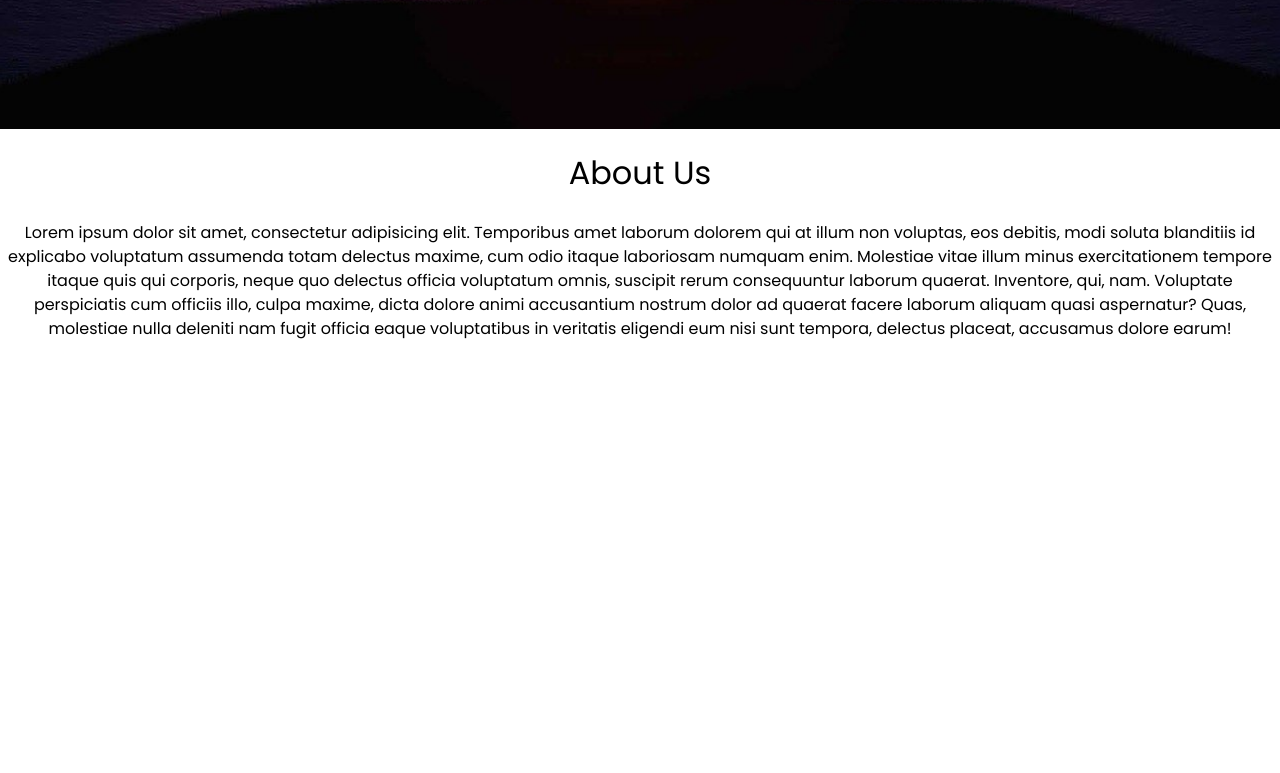
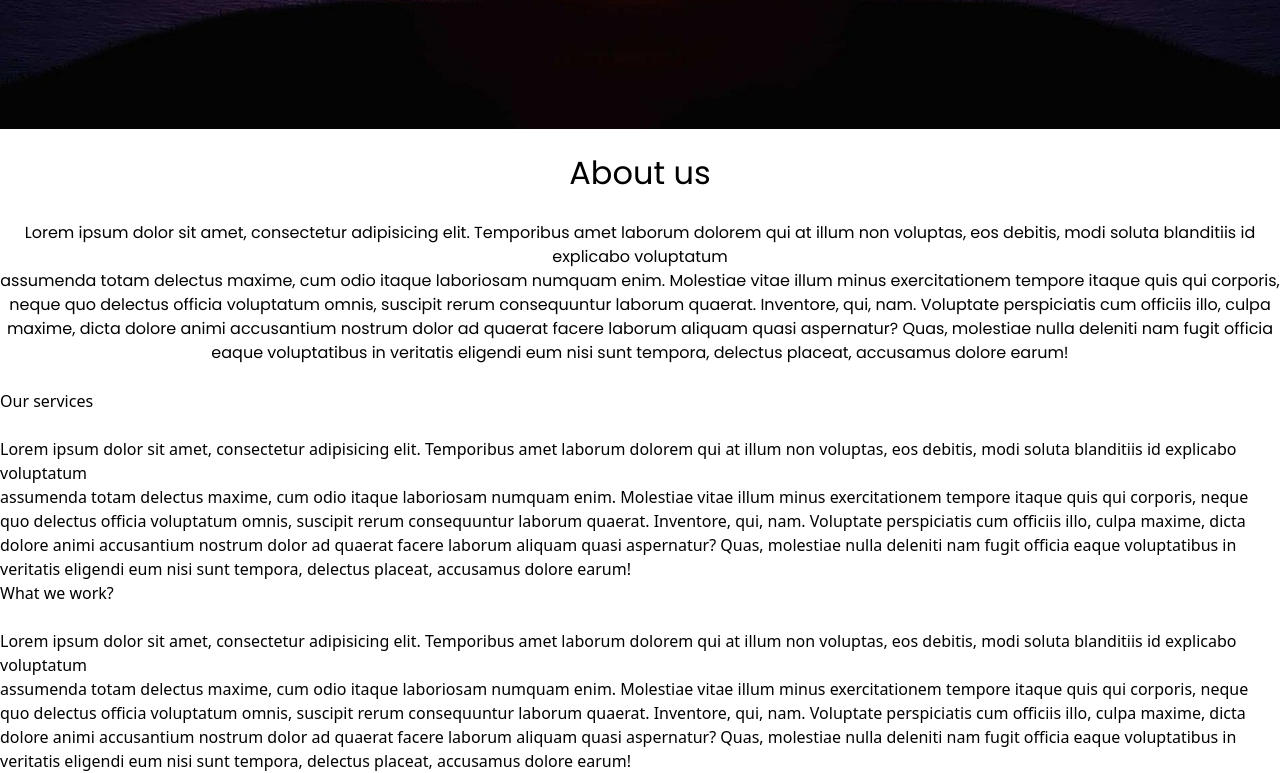
Before and after one commit to ArshKarpoor/LandingPage.github.io, a plain HTML site: page index.html in a window 1280 px wide. Shown: the part 671-1444 px from the top of the page. Before the commit the page ends 1012 px from the top, so only its background shows below. Drawn offline with nearby package versions, Linux system fonts and the light colour scheme.

Commit message:
Update index.html

```diff
--- a/index.html
+++ b/index.html
@@ -4,7 +4,7 @@
   <meta charset="UTF-8">
   <meta name="viewport" content="width=device-width, initial-scale=1.0">
   <meta http-equiv="X-UA-Compatible" content="ie=edge">
-  <title>Document</title>
+  <title>Landing Page</title>
   <link rel="stylesheet" href="css/style.css">
   <link rel="shortcut icon" href="favicon.ico">
   <link rel="stylesheet" href="http://code.ionicframework.com/ionicons/2.0.1/css/ionicons.min.css">
@@ -31,8 +31,8 @@
         <li><a href="#">home</a></li>
         <li><a href="#about">about</a></li>
         <li><a href="#">blog</a></li>
-        <li><a href="#">services</a></li>
-        <li><a href="#">works</a></li>
+        <li><a href="#services">services</a></li>
+        <li><a href="#work">works</a></li>
         <li><a href="#contact">contact</a></li>
       </ul>
     </nav>
@@ -43,7 +43,7 @@
   </header>
 
   <main>
-    <h2>Welcome</h2>
+    <h2>Welcome to our website!</h2>
     <p>Lorem ipsum dolor sit amet, consectetur adipisicing elit. Earum consequatur autem porro ratione obcaecati, culpa possimus dolor, itaque dicta perferendis, sed maxime. Sequi odit, consectetur eveniet assumenda alias, dolores voluptatem.</p>
     <a href="#about" class="btn">Learn More</a>
   </main>
@@ -51,8 +51,22 @@
 
   <div id="about">
     <div class="about">
-      <h2>About Us</h2><br>
-      <p>Lorem ipsum dolor sit amet, consectetur adipisicing elit. Temporibus amet laborum dolorem qui at illum non voluptas, eos debitis, modi soluta blanditiis id explicabo voluptatum assumenda totam delectus maxime, cum odio itaque laboriosam numquam enim. Molestiae vitae illum minus exercitationem tempore itaque quis qui corporis, neque quo delectus officia voluptatum omnis, suscipit rerum consequuntur laborum quaerat. Inventore, qui, nam. Voluptate perspiciatis cum officiis illo, culpa maxime, dicta dolore animi accusantium nostrum dolor ad quaerat facere laborum aliquam quasi aspernatur? Quas, molestiae nulla deleniti nam fugit officia eaque voluptatibus in veritatis eligendi eum nisi sunt tempora, delectus placeat, accusamus dolore earum!</p>
+      <h2>About us</h2><br>
+      <p>Lorem ipsum dolor sit amet, consectetur adipisicing elit. Temporibus amet laborum dolorem qui at illum non voluptas, eos debitis, modi soluta blanditiis id explicabo voluptatum <br>assumenda totam delectus maxime, cum odio itaque laboriosam numquam enim. Molestiae vitae illum minus exercitationem tempore itaque quis qui corporis, neque quo delectus officia voluptatum omnis, suscipit rerum consequuntur laborum quaerat. Inventore, qui, nam. Voluptate perspiciatis cum officiis illo, culpa maxime, dicta dolore animi accusantium nostrum dolor ad quaerat facere laborum aliquam quasi aspernatur? Quas, molestiae nulla deleniti nam fugit officia eaque voluptatibus in veritatis eligendi eum nisi sunt tempora, delectus placeat, accusamus dolore earum!</p>
+    </div>
+  </div><br>
+
+  <div id="services">
+    <div class="services">
+      <h2>Our services</h2><br>
+      <p>Lorem ipsum dolor sit amet, consectetur adipisicing elit. Temporibus amet laborum dolorem qui at illum non voluptas, eos debitis, modi soluta blanditiis id explicabo voluptatum <br>assumenda totam delectus maxime, cum odio itaque laboriosam numquam enim. Molestiae vitae illum minus exercitationem tempore itaque quis qui corporis, neque quo delectus officia voluptatum omnis, suscipit rerum consequuntur laborum quaerat. Inventore, qui, nam. Voluptate perspiciatis cum officiis illo, culpa maxime, dicta dolore animi accusantium nostrum dolor ad quaerat facere laborum aliquam quasi aspernatur? Quas, molestiae nulla deleniti nam fugit officia eaque voluptatibus in veritatis eligendi eum nisi sunt tempora, delectus placeat, accusamus dolore earum!</p>
+    </div>
+  </div>
+
+  <div id="work">
+    <div class="work">
+      <h2>What we work?</h2><br>
+      <p>Lorem ipsum dolor sit amet, consectetur adipisicing elit. Temporibus amet laborum dolorem qui at illum non voluptas, eos debitis, modi soluta blanditiis id explicabo voluptatum <br>assumenda totam delectus maxime, cum odio itaque laboriosam numquam enim. Molestiae vitae illum minus exercitationem tempore itaque quis qui corporis, neque quo delectus officia voluptatum omnis, suscipit rerum consequuntur laborum quaerat. Inventore, qui, nam. Voluptate perspiciatis cum officiis illo, culpa maxime, dicta dolore animi accusantium nostrum dolor ad quaerat facere laborum aliquam quasi aspernatur? Quas, molestiae nulla deleniti nam fugit officia eaque voluptatibus in veritatis eligendi eum nisi sunt tempora, delectus placeat, accusamus dolore earum!</p>
     </div>
   </div>
 
```
